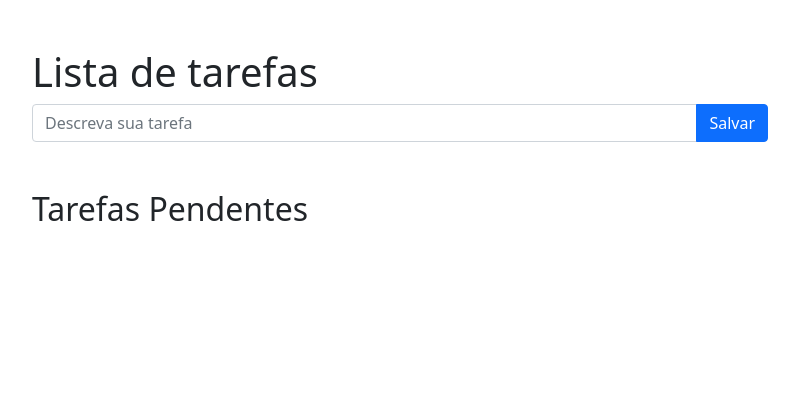
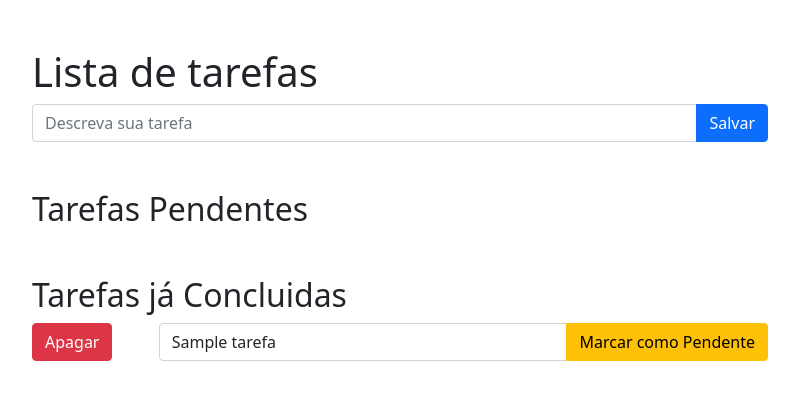
Before and after one commit to Jefferson-Salvi/django-01, a Django app: page /tarefas/ in a window 1280 px wide. Shown: the top 400 px of the page, without its empty margins (240-1039 px from the left). Run offline with Django 3.2, Linux system fonts and the light colour scheme; tables that the repository leaves empty hold one stand-in row (values such as "Sample post").

Commit message:
Implementação do CRUD.
close#all

```diff
--- a/webdev/tarefas/forms.py
+++ b/webdev/tarefas/forms.py
@@ -7,3 +7,8 @@
     class Meta:
         model = Tarefa
         fields= ['nome']
+
+class TarefaForm(ModelForm):
+    class Meta:
+        model = Tarefa
+        fields= ['nome', 'feita']
--- a/webdev/tarefas/templates/tarefas/home.html
+++ b/webdev/tarefas/templates/tarefas/home.html
@@ -26,15 +26,48 @@
                 <h2 class="mt-5">Tarefas Pendentes</h2>
 
                 {% for tarefa in tarefas_pendentes %}
-                    <form>
+                    <form action="{% url 'tarefas:detalhe'  tarefa_id=tarefa.id %}" method="post">
+                    {% csrf_token %}
                         <div class="input-group mb-3">
-                             <div class="input-group-text">
-                               <input class="form-check-input mt-0" type="checkbox" aria-label="Checkbox para tarefa">
-                             </div>
-                             <input type="text" class="form-control" aria-label="Text input para tarefa" value="{{tarefa.nome}}">
+                            <input type="text" class="form-control" placeholder="Descreva sua tarefa" required="required" aria-label="Descreva sua tarefa" name="nome" value="{{ tarefa.nome }}">
+                            <input type="hidden" value="checked" name="feita"  >
+                            <button type="submit" class="btn btn-success"   >Marcar como Feita</button>
                         </div>
 
-                    </form>
+                </form>
+
+                {% endfor %}
+
+                <h2 class="mt-5">Tarefas já Concluidas</h2>
+
+                {% for tarefa in tarefas_feitas %}
+                    <div class = "row">
+                        <div class = "col-2">
+                             <form action="{% url 'tarefas:apagar'  tarefa_id=tarefa.id %}" method="post">
+                                {% csrf_token %}
+                                <div class="input-group mb-3">
+
+                                    <button type="submit" class="btn btn-danger"   >Apagar</button>
+                                </div>
+
+                            </form>
+
+                        </div>
+                        <div class="col-10">
+                            <form action="{% url 'tarefas:detalhe'  tarefa_id=tarefa.id %}" method="post">
+                             {% csrf_token %}
+                                <div class="input-group mb-3">
+                                    <input type="text" class="form-control" placeholder="Descreva sua tarefa" required="required" aria-label="Descreva sua tarefa" name="nome" value="{{ tarefa.nome }}">
+
+                                    <button type="submit" class="btn btn-warning"   >Marcar como Pendente</button>
+                                </div>
+
+                            </form>
+                        </div>
+
+
+                    </div>
+
 
                 {% endfor %}
             </div>
--- a/webdev/tarefas/urls.py
+++ b/webdev/tarefas/urls.py
@@ -5,6 +5,8 @@
 app_name = 'tarefas'
 
 urlpatterns=[
-    path('', views.home, name='home')
+    path('', views.home, name='home'),
+    path('<int:tarefa_id>', views.detalhe, name='detalhe'),
+    path('apagar/<int:tarefa_id>', views.apagar, name='apagar'),
 
 ]
--- a/webdev/tarefas/views.py
+++ b/webdev/tarefas/views.py
@@ -1,7 +1,8 @@
 from django.http import HttpResponse, HttpResponseRedirect
 from django.shortcuts import render
+from django.template.context_processors import request
 from django.urls import reverse
-from webdev.tarefas.forms import TarefaNovaForm
+from webdev.tarefas.forms import TarefaNovaForm, TarefaForm
 from webdev.tarefas.models import Tarefa
 
 
@@ -13,6 +14,28 @@
             return HttpResponseRedirect(reverse('tarefas:home'))
         else:
             tarefas_pendentes = Tarefa.objects.filter(feita=False).all()
-            return render(request, 'tarefas/home.html', {'form': form, 'tarefas_pendentes':tarefas_pendentes}, status=400)
+            tarefas_feitas = Tarefa.objects.filter(feita=True).all()
+            return render(
+                request, 'tarefas/home.html',
+                {'form': form,
+                 'tarefas_pendentes':tarefas_pendentes,
+                 'tarefas_feitas':tarefas_feitas},
+                status=400)
     tarefas_pendentes = Tarefa.objects.filter(feita=False).all()
-    return render(request, 'tarefas/home.html', {'tarefas_pendentes':tarefas_pendentes})
+    tarefas_feitas = Tarefa.objects.filter(feita=True).all()
+    return render(request, 'tarefas/home.html', {'tarefas_pendentes':tarefas_pendentes, 'tarefas_feitas':tarefas_feitas})
+
+
+def detalhe(request, tarefa_id):
+    if request.method == 'POST':
+        tarefa = Tarefa.objects.get(id=tarefa_id)
+        form = TarefaForm(request.POST, instance=tarefa)
+        if form.is_valid():
+            form.save()
+    return HttpResponseRedirect(reverse('tarefas:home'))
+
+
+def apagar(request, tarefa_id):
+    if request.method == 'POST':
+        Tarefa.objects.filter(id=tarefa_id).delete()
+    return HttpResponseRedirect(reverse('tarefas:home'))
```
Also changed, not shown: webdev/tarefas/tests/test_delete_tarefa.py (added, +21 -0 lines), webdev/tarefas/tests/test_edicao_de_tarefas.py (added, +48 -0 lines), webdev/tarefas/tests/test_tarefas_get.py (+14 -2 lines).
